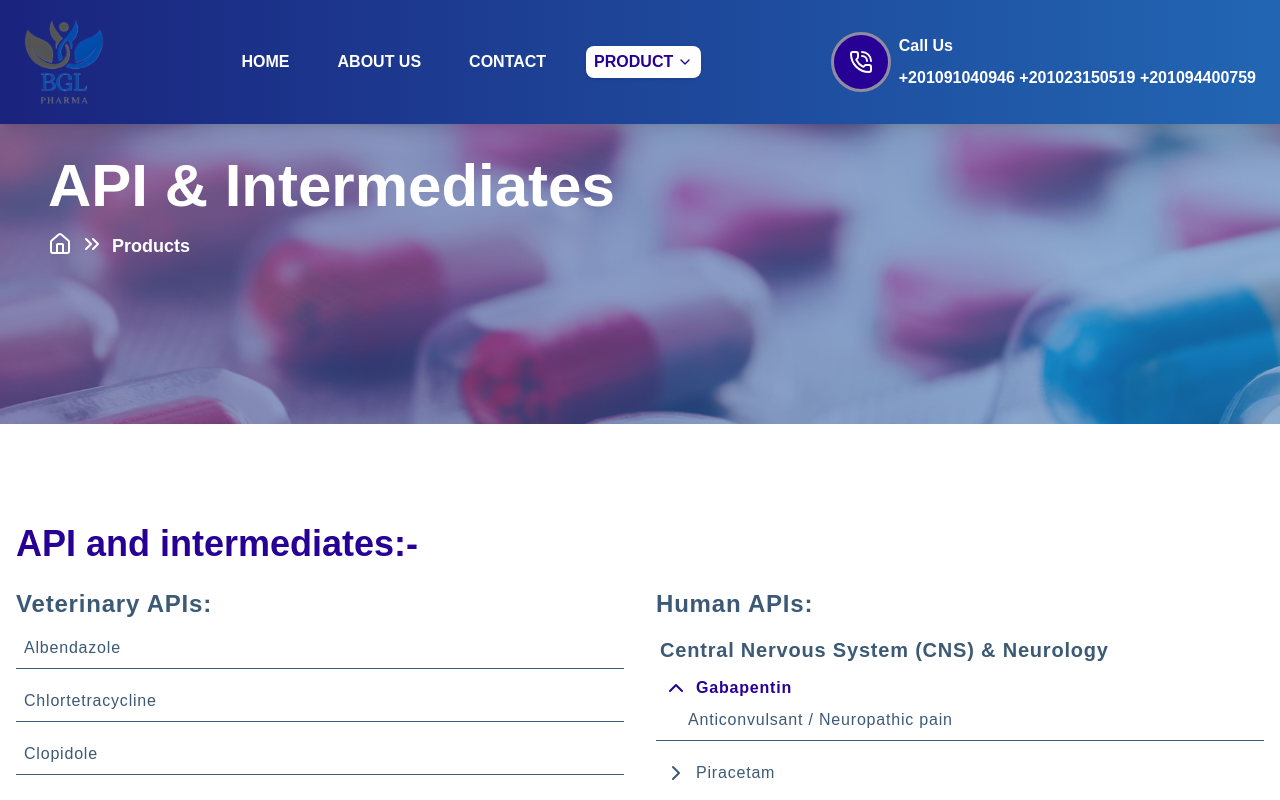
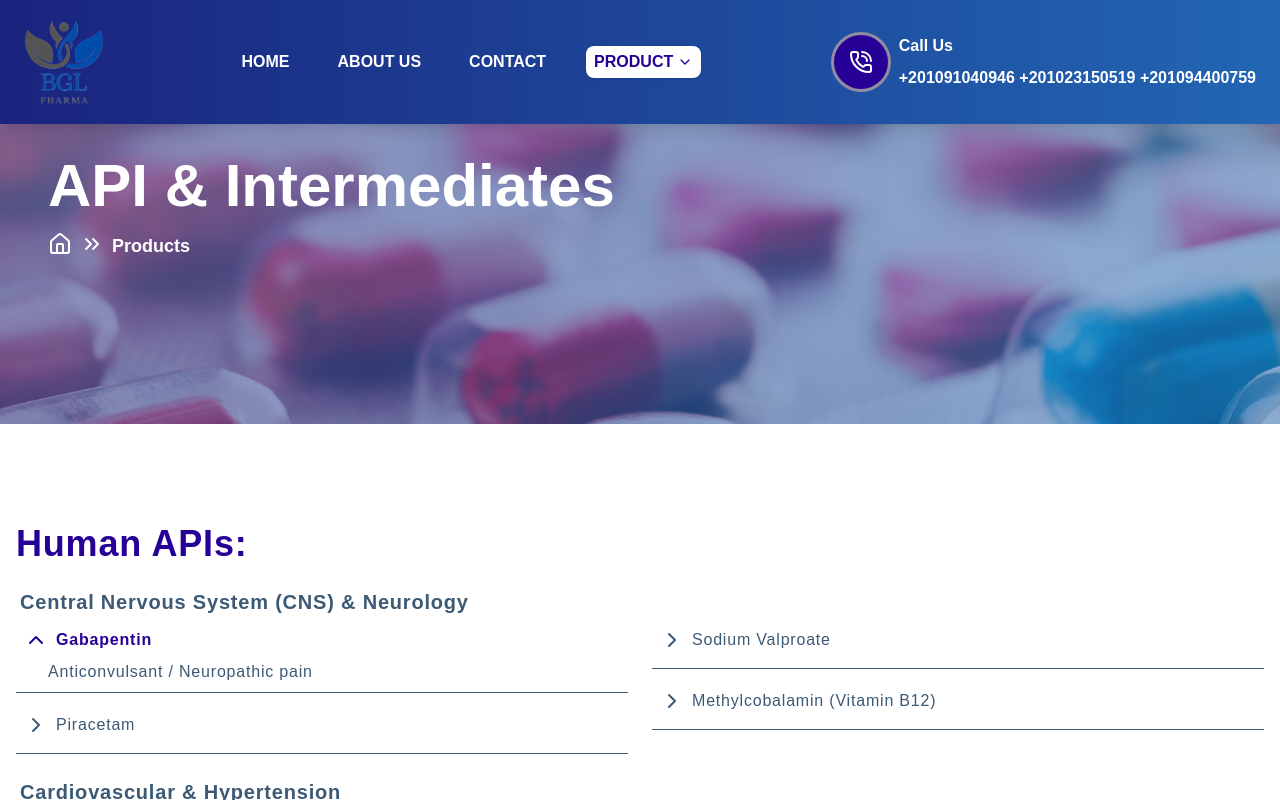
Before and after one commit to 3b3zeem/BGLPharma, a React (Vite) app: page /API-Intermediates in a window 1280 px wide. Both pictures are taken after a click on the element "Gabapentin". Shown: the top 800 px of the page. Built offline with nearby package versions, Linux system fonts and the light colour scheme.

Commit message:
Refactor APIIntermediates component: enhance data handling and improve rendering of Human APIs

```diff
--- a/src/pages/Products/API Intermediates/APIIntermediates.jsx
+++ b/src/pages/Products/API Intermediates/APIIntermediates.jsx
@@ -24,6 +24,20 @@ const APIIntermediates = () => {
       },
     }));
   };
+
+  const allItems = [];
+
+  Object.entries(APIIntermediatesData["Human APIs"]).forEach(
+    ([subcategory, items]) => {
+      items.forEach((item, index) => {
+        allItems.push({ ...item, subcategory, index });
+      });
+    }
+  );
+
+  const mid = Math.ceil(allItems.length / 2);
+  const leftItems = allItems.slice(0, mid);
+  const rightItems = allItems.slice(mid);
 
   return (
     <div className="w-full">
@@ -66,12 +80,152 @@ const APIIntermediates = () => {
 
       <div className="container mx-auto px-4 py-25">
         <div className="w-full">
-          <h3 className="text-4xl font-extrabold mb-6 text-[#270195]">
-            API and intermediates:-
-          </h3>
-          <div className="grid grid-cols-1 md:grid-cols-2 gap-8">
+          <div className="grid grid-cols-1 gap-8">
             <div className="mb-8 tracking-wider">
-              <h4 className="text-2xl font-extrabold mb-4 text-[#3c5975]">
+              <h4 className="text-4xl font-extrabold mb-6 text-[#270195]">
+                Human APIs:
+              </h4>
+              {Object.entries(APIIntermediatesData["Human APIs"]).map(
+                ([subcategory, items]) => {
+                  const mid = Math.ceil(items.length / 2);
+                  const col1 = items.slice(0, mid);
+                  const col2 = items.slice(mid);
+                  return (
+                    <div key={subcategory} className="mb-6">
+                      <h5 className="text-xl font-semibold mb-3 text-[#3c5975] indent-1">
+                        {subcategory}
+                      </h5>
+                      <div className="grid grid-cols-1 md:grid-cols-2 gap-6">
+                        <ul className="space-y-5">
+                          {col1.map((item, index) => (
+                            <li
+                              key={index}
+                              className="text-[#3c5975] border-b pb-2"
+                            >
+                              <div
+                                className={`flex items-center cursor-pointer hover:text-[#270195] hover:font-bold ${
+                                  expandedItems[subcategory]?.[index]
+                                    ? "text-[#270195] font-bold"
+                                    : ""
+                                }`}
+                                onClick={() =>
+                                  toggleAccordion(subcategory, index)
+                                }
+                              >
+                                <span className="mx-2 ">
+                                  {item.description &&
+                                    (expandedItems[subcategory]?.[index] ? (
+                                      <ChevronUp />
+                                    ) : (
+                                      <ChevronRight />
+                                    ))}
+                                </span>
+                                {item.name && <span>{item.name}</span>}
+                              </div>
+                              {item.description && (
+                                <div
+                                  className="ml-6 mt-2 overflow-hidden transition-all duration-300 ease-in-out"
+                                  style={{
+                                    maxHeight: expandedItems[subcategory]?.[
+                                      index
+                                    ]
+                                      ? "1000px"
+                                      : "0",
+                                    opacity: expandedItems[subcategory]?.[index]
+                                      ? 1
+                                      : 0,
+                                    pointerEvents: expandedItems[subcategory]?.[
+                                      index
+                                    ]
+                                      ? "auto"
+                                      : "none",
+                                  }}
+                                >
+                                  <div className="space-y-1">
+                                    <span className="block ml-2">
+                                      {item.description}
+                                    </span>
+                                  </div>
+                                </div>
+                              )}
+                            </li>
+                          ))}
+                        </ul>
+                        <ul className="space-y-5">
+                          {col2.map((item, index) => {
+                            const realIndex = index + mid;
+                            return (
+                              <li
+                                key={realIndex}
+                                className="text-[#3c5975] border-b pb-2"
+                              >
+                                <div
+                                  className={`flex items-center cursor-pointer hover:text-[#270195] hover:font-bold ${
+                                    expandedItems[subcategory]?.[realIndex]
+                                      ? "text-[#270195] font-bold"
+                                      : ""
+                                  }`}
+                                  onClick={() =>
+                                    toggleAccordion(subcategory, realIndex)
+                                  }
+                                >
+                                  <span className="mx-2 ">
+                                    {item.description &&
+                                      (expandedItems[subcategory]?.[
+                                        realIndex
+                                      ] ? (
+                                        <ChevronUp />
+                                      ) : (
+                                        <ChevronRight />
+                                      ))}
+                                  </span>
+                                  {item.name && <span>{item.name}</span>}
+                                </div>
+                                {item.description && (
+                                  <div
+                                    className="ml-6 mt-2 overflow-hidden transition-all duration-300 ease-in-out"
+                                    style={{
+                                      maxHeight: expandedItems[subcategory]?.[
+                                        realIndex
+                                      ]
+                                        ? "1000px"
+                                        : "0",
+                                      opacity: expandedItems[subcategory]?.[
+                                        realIndex
+                                      ]
+                                        ? 1
+                                        : 0,
+                                      pointerEvents: expandedItems[
+                                        subcategory
+                                      ]?.[realIndex]
+                                        ? "auto"
+                                        : "none",
+                                    }}
+                                  >
+                                    <div className="space-y-1">
+                                      <span className="block ml-2">
+                                        {item.description}
+                                      </span>
+                                    </div>
+                                  </div>
+                                )}
+                              </li>
+                            );
+                          })}
+                        </ul>
+                      </div>
+                    </div>
+                  );
+                }
+              )}
+            </div>
+          </div>
+        </div>
+
+        <div className="w-full">
+          <div className="grid grid-cols-1 md:grid-cols-2 gap-8 ">
+            <div className="mb-8 tracking-wider">
+              <h4 className="text-4xl font-extrabold mb-6 text-[#270195]">
                 Veterinary APIs:
               </h4>
               <ul className="space-y-5">
@@ -130,75 +284,6 @@ const APIIntermediates = () => {
             </div>
 
             <div className="mb-8 tracking-wider">
-              <h4 className="text-2xl font-extrabold mb-4 text-[#3c5975]">
-                Human APIs:
-              </h4>
-              {Object.entries(APIIntermediatesData["Human APIs"]).map(
-                ([subcategory, items]) => (
-                  <div key={subcategory} className="mb-6">
-                    <h5 className="text-xl font-semibold mb-3 text-[#3c5975] indent-1">
-                      {subcategory}
-                    </h5>
-                    <ul className="space-y-5">
-                      {items.map((item, index) => (
-                        <li
-                          key={index}
-                          className="text-[#3c5975] border-b pb-2"
-                        >
-                          <div
-                            className={`flex items-center cursor-pointer hover:text-[#270195] hover:font-bold ${
-                              expandedItems[subcategory]?.[index]
-                                ? "text-[#270195] font-bold"
-                                : ""
-                            }`}
-                            onClick={() => toggleAccordion(subcategory, index)}
-                          >
-                            <span className="mx-2 ">
-                              {item.description &&
-                                (expandedItems[subcategory]?.[index] ? (
-                                  <ChevronUp />
-                                ) : (
-                                  <ChevronRight />
-                                ))}
-                            </span>
-                            {item.name && <span>{item.name}</span>}
-                          </div>
-                          {item.description && (
-                            <div
-                              className="ml-6 mt-2 overflow-hidden transition-all duration-300 ease-in-out"
-                              style={{
-                                maxHeight: expandedItems[subcategory]?.[index]
-                                  ? "1000px"
-                                  : "0",
-                                opacity: expandedItems[subcategory]?.[index]
-                                  ? 1
-                                  : 0,
-                                pointerEvents: expandedItems[subcategory]?.[
-                                  index
-                                ]
-                                  ? "auto"
-                                  : "none",
-                              }}
-                            >
-                              <div className="space-y-1">
-                                <span className="block ml-2">
-                                  {item.description}
-                                </span>
-                              </div>
-                            </div>
-                          )}
-                        </li>
-                      ))}
-                    </ul>
-                  </div>
-                )
-              )}
-            </div>
-          </div>
-        </div>
-
-        <div className="grid grid-cols-1 gap-8 ">
-          <div className="mb-8 tracking-wider">
               <h3 className="text-4xl font-extrabold mb-6 text-[#270195]">
                 Excipients:
               </h3>
@@ -255,6 +340,7 @@ const APIIntermediates = () => {
           </div>
         </div>
       </div>
+    </div>
   );
 };
 
```
Lines whose indentation alone changed are shown as unchanged.
